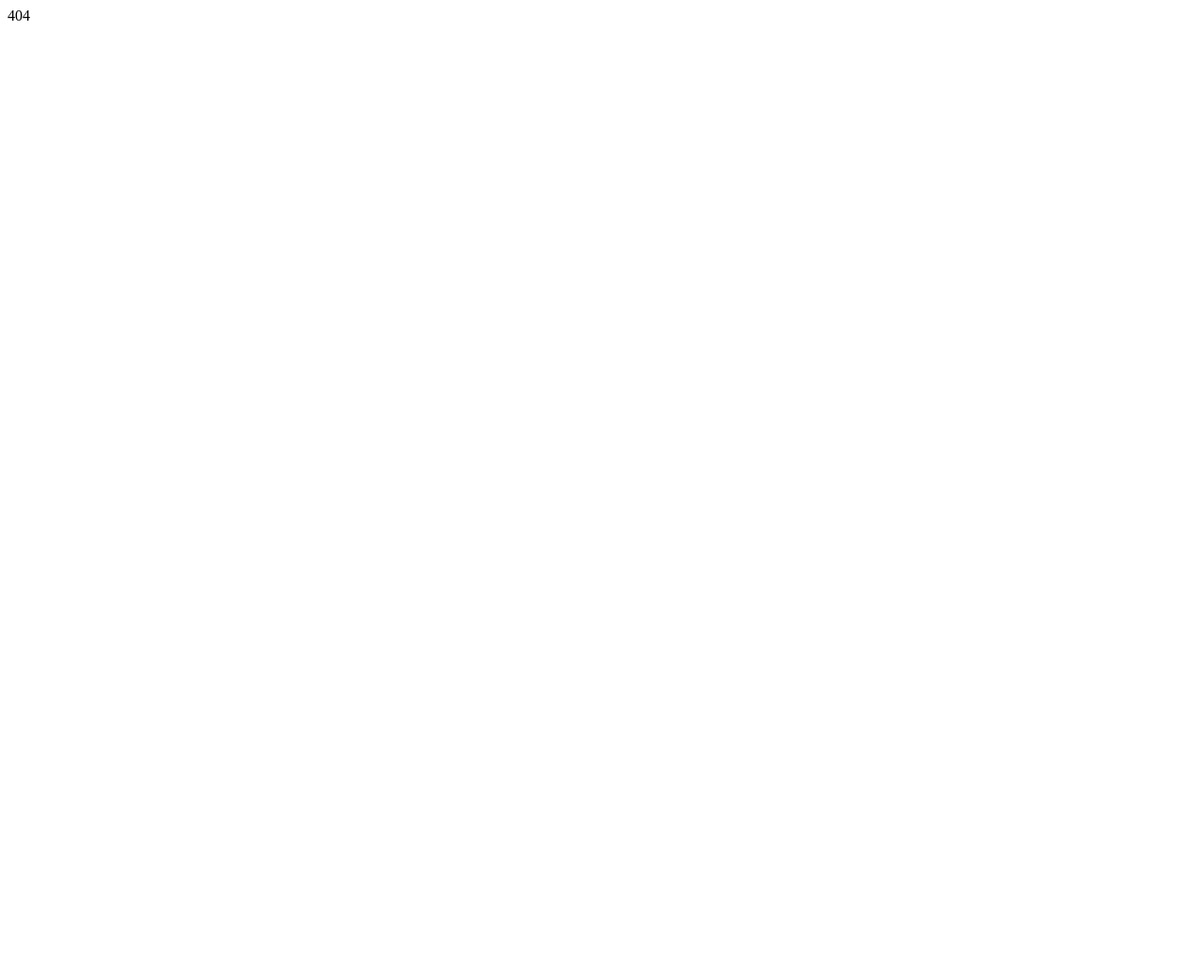
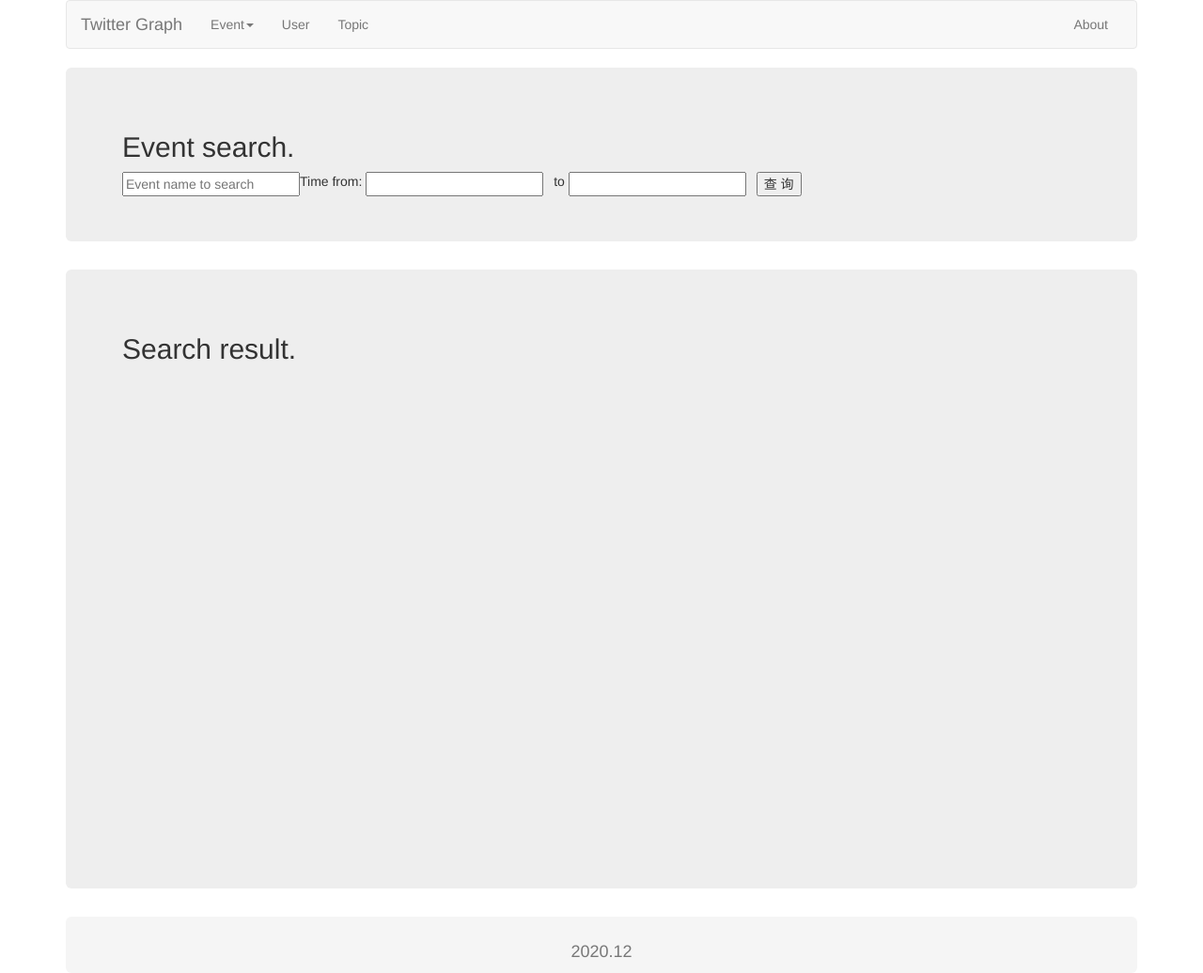
Before and after one commit to yuntaobc/FlaskNeo4jEcharts, a Flask app: page /event/user in a window 1280 px wide. Before the commit the page is almost empty. Shown: the whole page at 94% size. Before the commit the page ends 22 px from the top, so only its background shows below. Run offline with Flask 2, Linux system fonts and the light colour scheme; some libraries are stand-ins or nearby versions; some web fonts are replaced.

Commit message:
Change html style, Add footer

```diff
--- a/app/main/views.py
+++ b/app/main/views.py
@@ -8,10 +8,11 @@ def index():
     return render_template('index.html')
 
 
-@main.route('/event', methods=['GET', 'POST'])
-def event():
-    form = EventUserForm()
-    return render_template('event.html', form=form)
+@main.route('/event/<item>', methods=['GET', 'POST'])
+def event(item):
+    if item == 'user':
+        form = EventUserForm()
+        return render_template('event.html', form=form)
 
 
 @main.route('/user', methods=['GET', 'POST'])
--- a/app/static/css/custom.css
+++ b/app/static/css/custom.css
@@ -2,6 +2,7 @@
 .form-item,.form-item-label,.form-item-content-wrapper,.form-calender-picker,.form-item-input {
     display: inline-block;
 }
+
 .form-item {
     float: left;
 }
@@ -14,3 +15,13 @@ span.form-calender-picker i {
     left: 6.6em;
     top: 0.4em;
 }
+
+.container-item {
+  bottom: 0;
+  width: 100%;
+  /* Set the fixed height of the footer here */
+  height: 60px;
+  padding: 18px;
+  background-color: #f5f5f5;
+  border-radius: 6px;
+}
--- a/app/templates/base.html
+++ b/app/templates/base.html
@@ -28,6 +28,8 @@
     <script src="/static/bootstrap3-typeahead.min.js"></script>
     <!-- 引入 ECharts 文件 -->
     <script src="/static/echarts/echarts.min.js"></script>
+    <!-- 引入 query 文件 -->
+    <script src="/static/query.js"></script>
 
     {% block scripts %}
     {%- endblock scripts %}
@@ -45,10 +47,8 @@
 <body {% block body_attribs %}{% endblock body_attribs %}>
 {% block body -%}
 
-<!-- Main component for a primary marketing message or call to action -->
+{% block navbar -%}
 <div class="container">
-    <!-- Static navbar -->
-    {% block navbar -%}
     <nav class="navbar navbar-default">
     <div class="container-fluid">
         <div class="navbar-header">
@@ -77,17 +77,32 @@
         </div><!--/.nav-collapse -->
     </div><!--/.container-fluid -->
     </nav>
+</div>
 {%- endblock navbar %}
+
+
+<!-- Main component for a primary marketing message or call to action -->
+<div class="container">
+    <!-- Static navbar -->
+
 
 
     {% block content -%}
     {%- endblock content %}
 
-    {% block footer -%}
-    {%- endblock footer %}
+    <div class="jumbotron">
+        <h2>Search result.</h2>
+        <div id="result" class="row" style="height:500px;"></div>
+    </div>
+
+
 </div> <!-- /container -->
 {%- endblock body %}
-
+<footer class="container">
+    <div class="container-item">
+        <center><h4 class="text-muted">2020.12</h4></center>
+    </div>
+</footer>
 
 </body>
 {%- endblock html %}
--- a/app/templates/event.html
+++ b/app/templates/event.html
@@ -6,10 +6,6 @@
 {% block head %}{{ super() }}{% endblock %}
 
 {% block body %}{{ super() }}{% endblock %}
-
-{% block scripts %}
-    <script src="/static/query.js"></script>
-{% endblock scripts %}
 
 {% block content %}
 <div class="jumbotron">
@@ -51,8 +47,4 @@
         });
     </script>
 </div>
-<div class="jumbotron">
-    <h2>Search result.</h2>
-    <div id="result" class="row" style="height:500px;"></div>
-</div>
 {% endblock content %}
```
Lines whose indentation alone changed are shown as unchanged.
